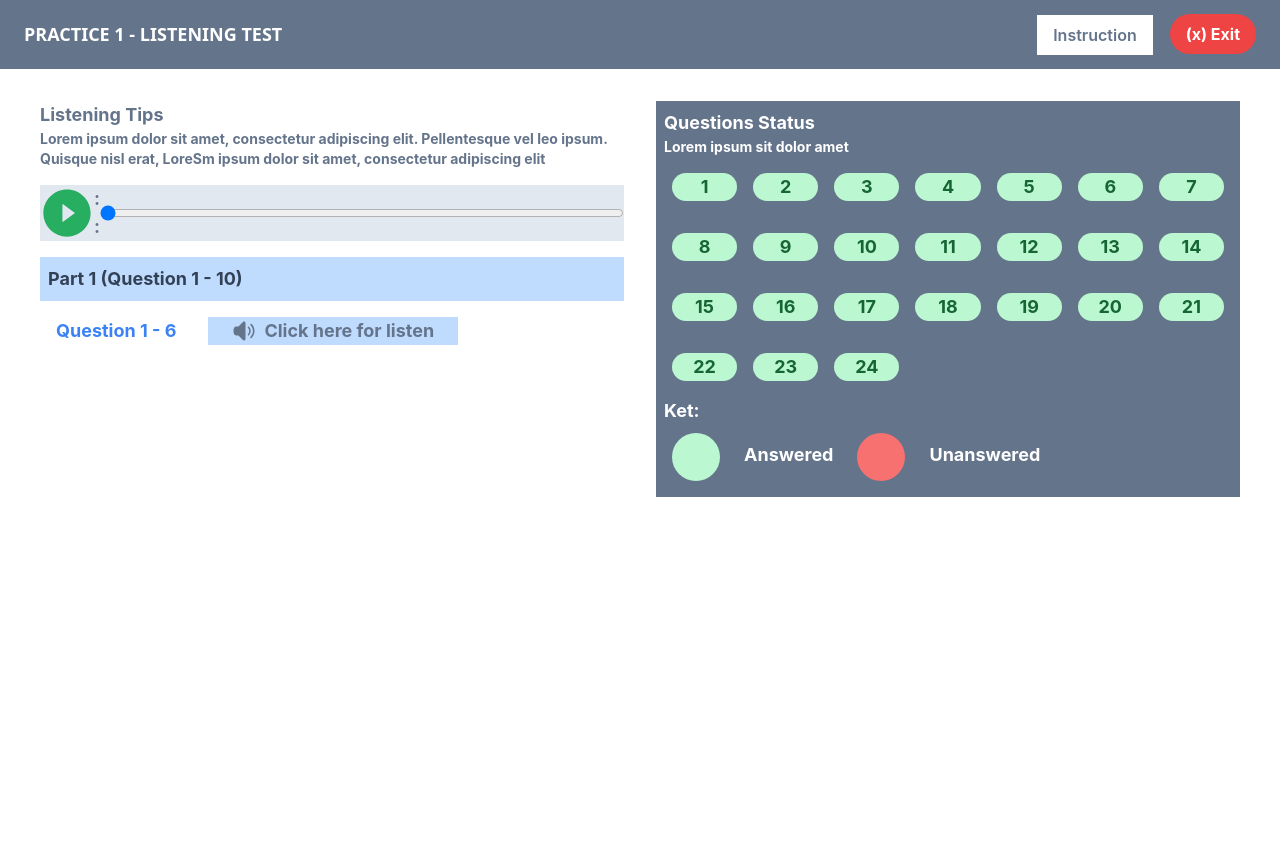
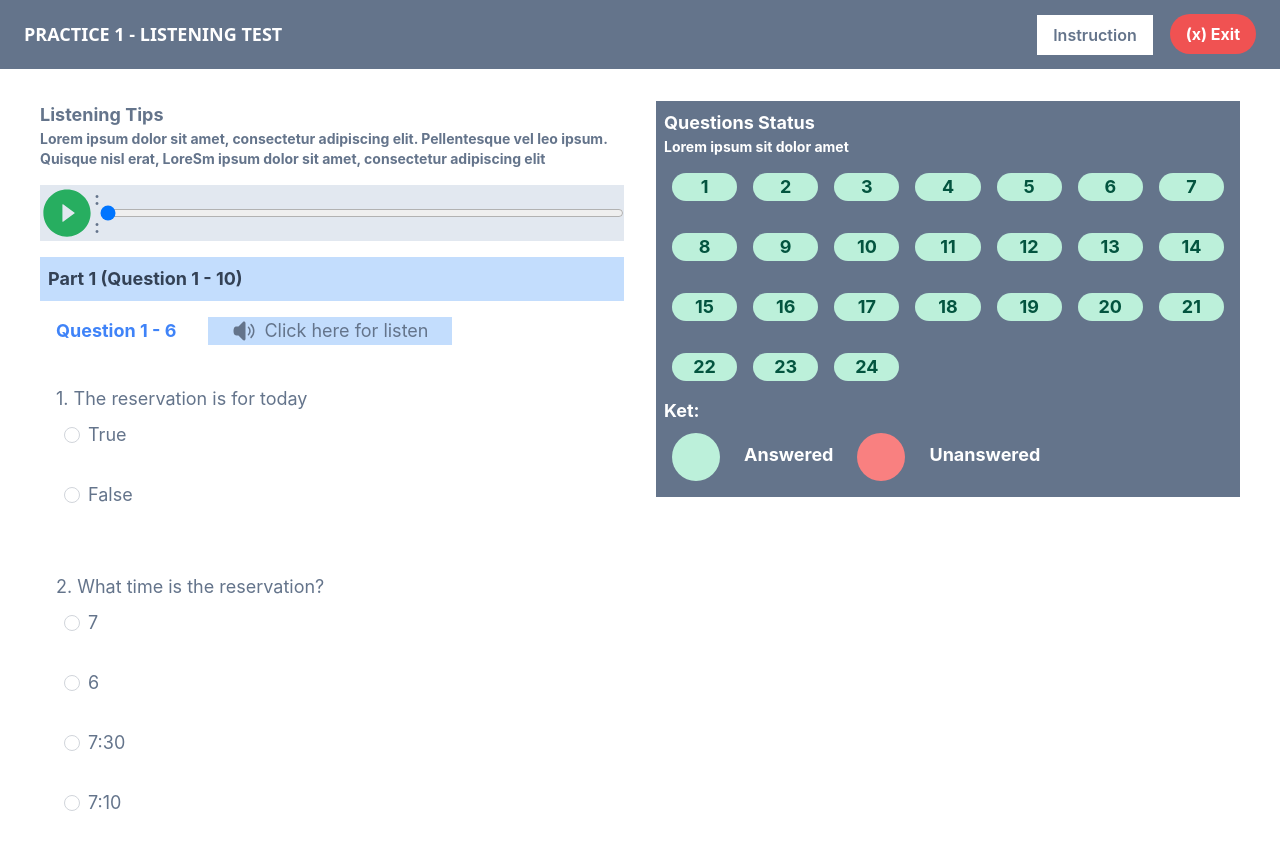
Before and after one commit to salsabilaathika-97/challenge-kobi, a React (Create React App) app: page / in a window 1280 px wide. Shown: the top 850 px of the page. Before the commit the page ends 800 px from the top, so only its background shows below. Built offline with nearby package versions, Linux system fonts and the light colour scheme; no server answers.

Commit message:
create part 1 section content

```diff
--- a/package.json
+++ b/package.json
@@ -8,6 +8,8 @@
     "@testing-library/react": "^13.4.0",
     "@testing-library/user-event": "^13.5.0",
     "bootstrap": "^5.2.3",
+    "flowbite": "^1.6.5",
+    "flowbite-react": "^0.4.4",
     "react": "^18.2.0",
     "react-bootstrap": "^2.7.4",
     "react-dom": "^18.2.0",
--- a/src/pages/Dashboard.js
+++ b/src/pages/Dashboard.js
@@ -21,11 +21,55 @@ const Dashboard = () => {
                             <path d="M13.5 4.06c0-1.336-1.616-2.005-2.56-1.06l-4.5 4.5H4.508c-1.141 0-2.318.664-2.66 1.905A9.76 9.76 0 001.5 12c0 .898.121 1.768.35 2.595.341 1.24 1.518 1.905 2.659 1.905h1.93l4.5 4.5c.945.945 2.561.276 2.561-1.06V4.06zM18.584 5.106a.75.75 0 011.06 0c3.808 3.807 3.808 9.98 0 13.788a.75.75 0 11-1.06-1.06 8.25 8.25 0 000-11.668.75.75 0 010-1.06z" />
                             <path d="M15.932 7.757a.75.75 0 011.061 0 6 6 0 010 8.486.75.75 0 01-1.06-1.061 4.5 4.5 0 000-6.364.75.75 0 010-1.06z" />
                         </svg>
-                            <span>Click here for listen</span></button>
+                            <span class="font-normal">Click here for listen</span></button>
+                    </div>
+                    <div class="p-4 text-slate-500 font-normal">
+                        <p class="mt-2">1. The reservation is for today</p>
+                        <div class="flex items-center mb-4 p-2">
+                            <input id="country-option-1" type="radio" name="countries" value="USA" class="w-4 h-4 border-gray-300 focus:ring-2 focus:ring-blue-300 dark:focus:ring-blue-600 dark:focus:bg-blue-600 dark:bg-gray-700 dark:border-gray-600" />
+                            <label for="country-option-1" class="text-lg px-2">
+                                True
+                            </label>
+                        </div>
+
+                        <div class="flex items-center mb-4 p-2">
+                            <input id="country-option-2" type="radio" name="countries" value="Germany" class="w-4 h-4 border-gray-300 focus:ring-2 focus:ring-blue-300 dark:focus:ring-blue-600 dark:focus:bg-blue-600 dark:bg-gray-700 dark:border-gray-600" />
+                            <label for="country-option-2" class="text-lg px-2">
+                                False
+                            </label>
+                        </div>
+                    </div>
+                    <div class="p-4 text-slate-500 font-normal">
+                        <p class="mt-2">2. What time is the reservation?</p>
+                        <div class="flex items-center mb-4 p-2">
+                            <input id="country-option-1" type="radio" name="countries" value="USA" class="w-4 h-4 border-gray-300 focus:ring-2 focus:ring-blue-300 dark:focus:ring-blue-600 dark:focus:bg-blue-600 dark:bg-gray-700 dark:border-gray-600" />
+                            <label for="country-option-1" class="text-lg px-2">
+                                7
+                            </label>
+                        </div>
+
+                        <div class="flex items-center mb-4 p-2">
+                            <input id="country-option-2" type="radio" name="countries" value="Germany" class="w-4 h-4 border-gray-300 focus:ring-2 focus:ring-blue-300 dark:focus:ring-blue-600 dark:focus:bg-blue-600 dark:bg-gray-700 dark:border-gray-600" />
+                            <label for="country-option-2" class="text-lg px-2">
+                                6
+                            </label>
+                        </div>
+                        <div class="flex items-center mb-4 p-2">
+                            <input id="country-option-1" type="radio" name="countries" value="USA" class="w-4 h-4 border-gray-300 focus:ring-2 focus:ring-blue-300 dark:focus:ring-blue-600 dark:focus:bg-blue-600 dark:bg-gray-700 dark:border-gray-600" />
+                            <label for="country-option-1" class="text-lg px-2">
+                                7:30
+                            </label>
+                        </div>
+                        <div class="flex items-center mb-4 p-2">
+                            <input id="country-option-2" type="radio" name="countries" value="Germany" class="w-4 h-4 border-gray-300 focus:ring-2 focus:ring-blue-300 dark:focus:ring-blue-600 dark:focus:bg-blue-600 dark:bg-gray-700 dark:border-gray-600" />
+                            <label for="country-option-2" class="text-lg px-2">
+                                7:10
+                            </label>
+                        </div>
                     </div>
                 </div>
 
-                <div class="bg-slate-500 p-2 text-lg text-white font-bold">
+                <div class="bg-slate-500 h-max p-2 text-lg text-white font-bold">
                     Questions Status
                     <div class="text-white text-sm">
                         Lorem ipsum sit dolor amet
--- a/tailwind.config.js
+++ b/tailwind.config.js
@@ -1,8 +1,10 @@
 /** @type {import('tailwindcss').Config} */
 module.exports = {
-  content: ["./src/**/*.{html,js}"],
+  content: ["./src/**/*.{html,js}","node_modules/flowbite-react/**/*.{js,jsx,ts,tsx}"],
   theme: {
     extend: {},
   },
-  plugins: [],
+  plugins: [
+    require('flowbite/plugin')
+  ]
 }
```
Also changed, not shown: 1 other file (tests, documents, lock files or other folders).
